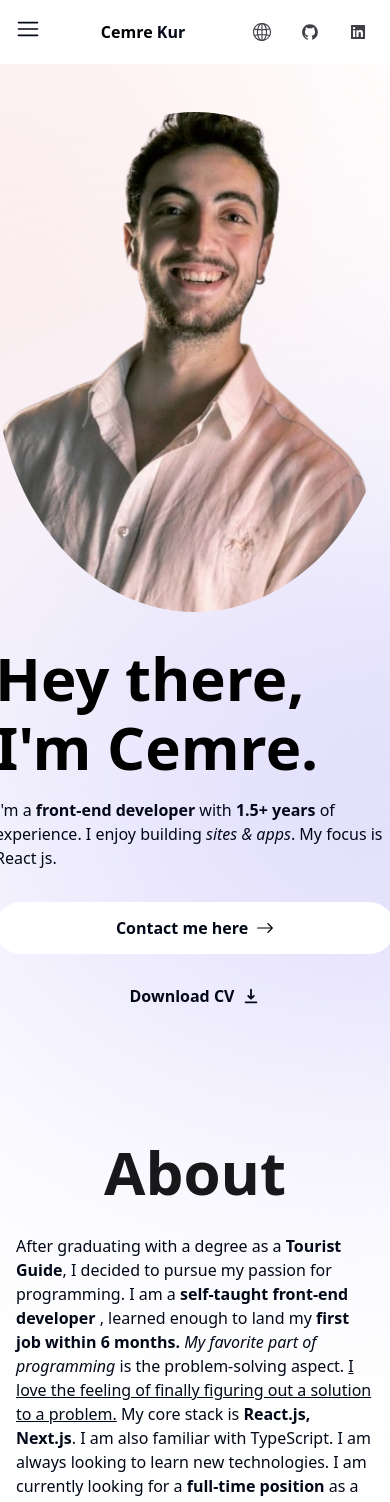
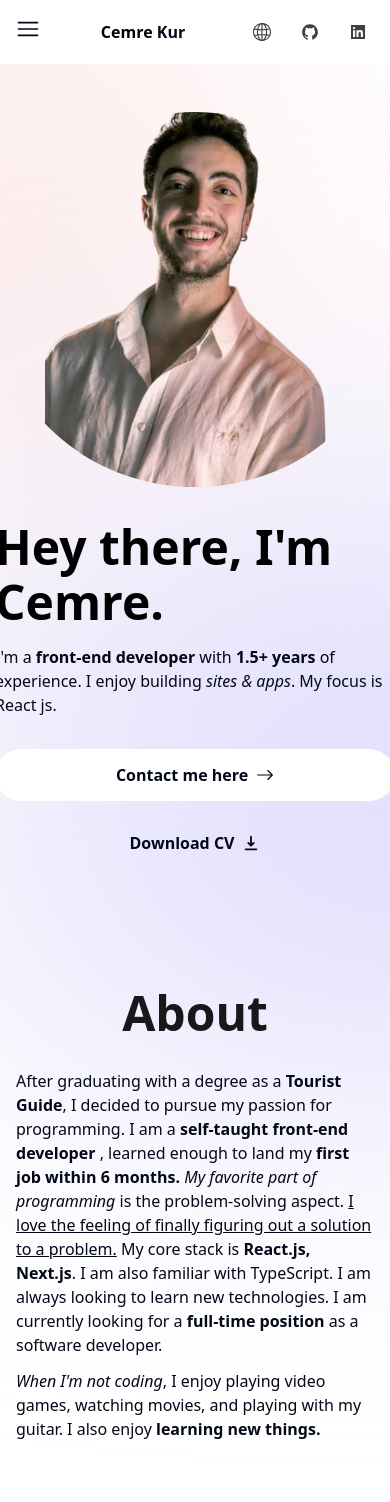
Before and after one commit to cemsjam/Personal-Portfolio, a Next.js app: page /en in a window 390 px wide. Shown: the top 1502 px of the page. Built offline with nearby package versions, Linux system fonts and the light colour scheme.

Commit message:
small fixes for image & sticky header

```diff
--- a/components/Avatar.tsx
+++ b/components/Avatar.tsx
@@ -7,7 +7,7 @@ function Avatar() {
 				// className="rounded-[50%] overflow-hidden border border-black"
 				// className="rounded-[50%] overflow-hidden"
 				// src={"/static/images/portfolio-cems.jpg"}
-				className="max-w-[400px]"
+				className="max-h-[375px] object-contain md:max-h-[450px] max-w-[400px]"
 				src={"/static/images/casablanca-cems-transparent.png"}
 				alt="Cemre's personal image"
 				priority
--- a/components/Logo.tsx
+++ b/components/Logo.tsx
@@ -1,12 +1,13 @@
 import { cn } from "@/lib/utils";
+import Link from "next/link";
 import React from "react";
 
 function Logo({ classes }: { classes?: string }) {
 	return (
-		<div className={cn("logo order-2 lg:order-none", classes)}>
+		<Link href={"/"} className={cn("logo order-2 lg:order-none", classes)}>
 			<span className="font-extrabold text-black dark:text-white">Cemre</span>{" "}
 			<span className="font-bold dark:text-slate-300">Kur</span>
-		</div>
+		</Link>
 	);
 }
 
--- a/components/SectionMainHeadings.tsx
+++ b/components/SectionMainHeadings.tsx
@@ -1,7 +1,7 @@
 import React from "react";
 
 const SectionMainHeadings = ({ children }: { children: React.ReactNode }) => {
-	return <h3 className="text-6xl text-center font-bold mb-8">{children}</h3>;
+	return <h3 className="text-5xl lg:text-6xl text-center font-bold mb-8">{children}</h3>;
 };
 
 export default SectionMainHeadings;
--- a/components/layout/AboutMe.tsx
+++ b/components/layout/AboutMe.tsx
@@ -7,7 +7,10 @@ const AboutMe = () => {
 	const locale = useLocale() as Locale;
 	const t = useTranslations("about-me");
 	return (
-		<section id="about" className="min-h-[45dvh] w-full py-8 px-4 md:py-4 flex justify-center items-center">
+		<section
+			id="about"
+			className="min-h-[45dvh] w-full py-8 px-4 md:py-4 flex justify-center items-center section-scroll-margin"
+		>
 			<div className="max-w-[80ch] mx-auto">
 				<SectionMainHeadings>{t("title")}</SectionMainHeadings>
 				<div className="dark:text-white">
--- a/components/layout/Contact.tsx
+++ b/components/layout/Contact.tsx
@@ -71,7 +71,7 @@ export const Contact = () => {
 	};
 
 	return (
-		<section id="contact" className="w-full mt-24 lg:mt-52 mb-24 lg:mb-52 px-4">
+		<section id="contact" className="w-full mt-24 lg:mt-52 mb-24 lg:mb-52 px-4 section-scroll-margin">
 			<div className="w-full max-w-screen-md mx-auto mt-auto">
 				<SectionMainHeadings>{t("title")}</SectionMainHeadings>
 				<p className="text-gray-700 -mt-6 dark:text-white/80 text-center">
--- a/components/layout/Experience.tsx
+++ b/components/layout/Experience.tsx
@@ -8,7 +8,7 @@ function Experience() {
 	const t = useTranslations("experience");
 	const locale = useLocale() as Locale;
 	return (
-		<section id="experience" className="w-full mt-24 lg:mt-36 mb-24 lg:mb-36 px-8 scroll-mt-12">
+		<section id="experience" className="w-full mt-24 lg:mt-36 mb-24 lg:mb-36 px-8 section-scroll-margin">
 			<div className="w-full max-w-screen-md mx-auto mt-auto">
 				<SectionMainHeadings>{t("title")}</SectionMainHeadings>
 				<div className="font-bold -ml-4">{t("summary")}</div>
--- a/components/layout/HeroSection.tsx
+++ b/components/layout/HeroSection.tsx
@@ -21,7 +21,7 @@ const HeroSection = () => {
 					{/* INFO */}
 					{locale === "en" && (
 						<div className="dark:text-white">
-							<div className="font-bold text-6xl text-black dark:text-white mb-4 leading-[1.15]">
+							<div className="font-bold text-5xl lg:text-6xl text-black dark:text-white mb-4 leading-[1.15]">
 								Hey there, I&apos;m Cemre.
 							</div>{" "}
 							I&apos;m a <span className="font-bold">front-end developer</span> with{" "}
@@ -31,7 +31,7 @@ const HeroSection = () => {
 					)}
 					{locale === "tr" && (
 						<div className="dark:text-white">
-							<div className="font-bold text-6xl text-black dark:text-white mb-4 leading-[1.15]">
+							<div className="font-bold text-5xl lg:text-6xl text-black dark:text-white mb-4 leading-[1.15]">
 								Merhaba, ben Cemre.
 							</div>
 							<span className="font-bold">1.5+ yıllık</span> deneyime sahip bir{" "}
--- a/components/layout/Projects.tsx
+++ b/components/layout/Projects.tsx
@@ -15,7 +15,7 @@ function Projects() {
 	const t = useTranslations("projects");
 	const locale = useLocale() as Locale;
 	return (
-		<section id="projects" className="w-full flex flex-col gap-24">
+		<section id="projects" className="w-full flex flex-col gap-24 section-scroll-margin">
 			<SectionMainHeadings>{t("title")}</SectionMainHeadings>
 
 			{/* PROJECT 1 E-COMMERCE */}
--- a/components/layout/header/Header.tsx
+++ b/components/layout/header/Header.tsx
@@ -4,7 +4,8 @@ import Widgets from "@/components/layout/Widgets";
 
 function Header() {
 	return (
-		<header>
+		// <header className="sticky z-[100] top-0 bg-white dark:bg-black">
+		<header className="sticky z-[50] top-0 bg-white/90 dark:bg-black/80 backdrop-blur-sm">
 			<div className="container flex items-center justify-between h-16">
 				<Logo />
 				<MainNavigation />
@@ -12,7 +13,6 @@ function Header() {
 					<Widgets />
 				</div>
 			</div>
-			<div className="clipped-bg"></div>
 		</header>
 	);
 }
--- a/components/layout/header/MainNavigation.tsx
+++ b/components/layout/header/MainNavigation.tsx
@@ -21,7 +21,7 @@ export default function MainNavigation() {
 		<div>
 			<ToggleMenu toggleMenu={toggleMenu} />
 			<Transition.Root show={openMenu} as={Fragment}>
-				<Dialog as="div" className="relative z-50 lg:hidden" onClose={setOpenMenu}>
+				<Dialog as="div" className="relative z-[100] lg:hidden" onClose={setOpenMenu}>
 					<Transition.Child
 						as={Fragment}
 						enter="ease-in-out duration-500"
@@ -53,7 +53,9 @@ export default function MainNavigation() {
 												<span className="sr-only">Close panel</span>
 												<IoMdClose className="h-6 w-6" aria-hidden="true" />
 											</button>
-											<Logo classes="order-none" />
+											<div onClick={() => setOpenMenu(false)}>
+												<Logo classes="order-none" />
+											</div>
 											<ThemeSwitch />
 										</div>
 										{/* content */}
--- a/css/custom.css
+++ b/css/custom.css
@@ -59,3 +59,6 @@ html[data-mode="dark"] .project-card-bg {
 .project-accordion * {
 	color: black;
 }
+.section-scroll-margin {
+	scroll-margin-top: 6rem;
+}
```
